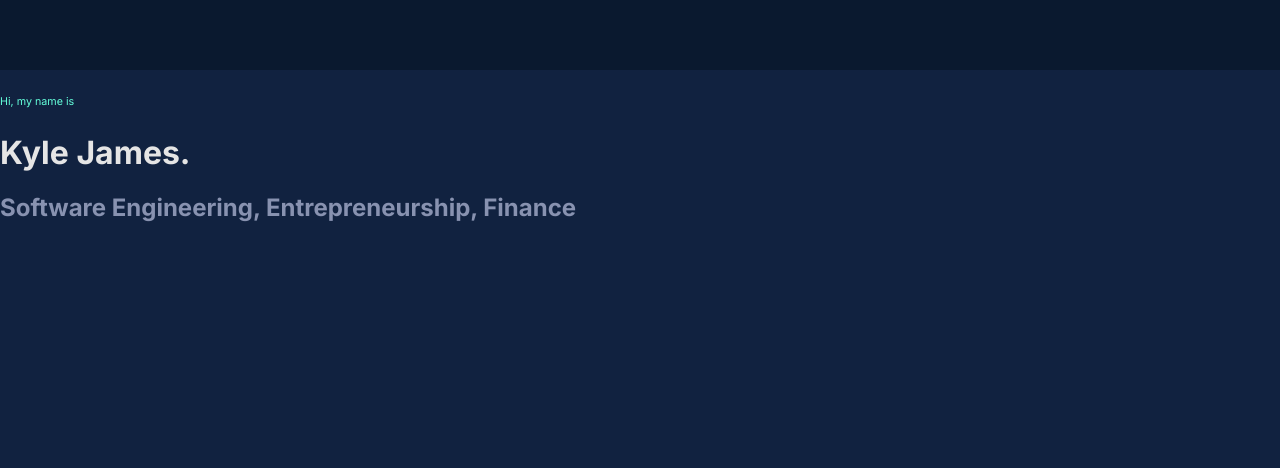
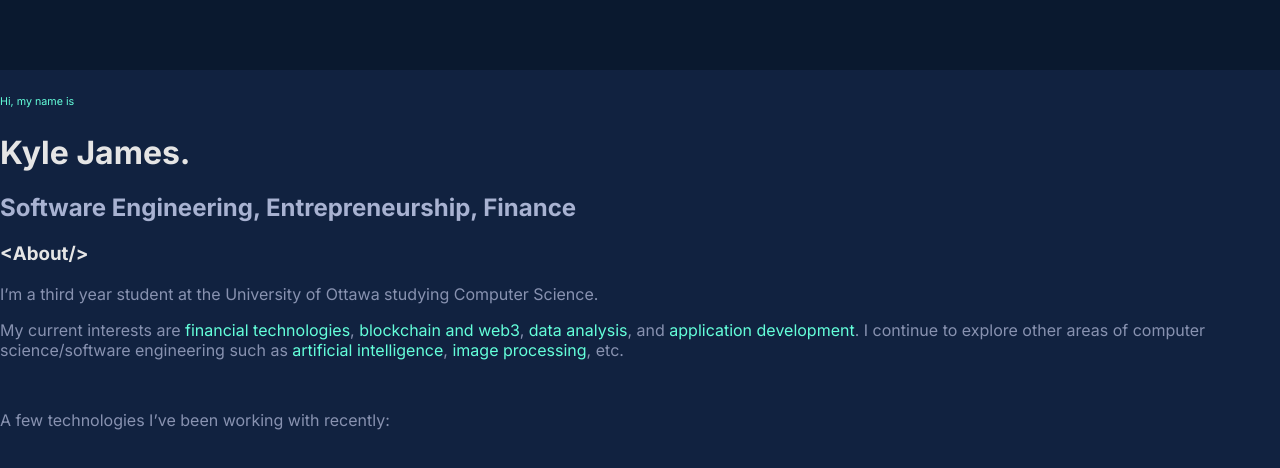
Before and after one commit to caxky/Personal-Site, a React (Create React App) app: page / in a window 1280 px wide. Shown: the top 468 px of the page. Built offline with nearby package versions, Linux system fonts and the light colour scheme.

Commit message:
Added more content to about section and header

```diff
--- a/src/app.scss
+++ b/src/app.scss
@@ -6,5 +6,10 @@
     height: calc(100vh - 70px);
     position: relative;
     top: 70px;
+
+    > *{
+      width: 100vw;
+      height: calc(100vh - 70px);
+    }
   }
 }
--- a/src/assets/styles/_colors.scss
+++ b/src/assets/styles/_colors.scss
@@ -1,6 +1,6 @@
 $dark-blue: #112240;
 $darker-blue: #0A192F;
 $bone-white: #E5E5E5;
-$dark-slate: #A8B2D1;
-$slate: #8892B0;
+$slate: #A8B2D1;
+$dark-slate: #8892B0;
 $aquamarine: #64FFDA;
--- a/src/assets/styles/_fonts.scss
+++ b/src/assets/styles/_fonts.scss
@@ -7,7 +7,7 @@ h1, h2, h3, h4, h5 {
   font-weight: medium;
 }
 
-h6 {
+h6, p {
   font-family: $inter;
   font-weight: normal;
 }
--- a/src/components/about/About.jsx
+++ b/src/components/about/About.jsx
@@ -9,7 +9,17 @@ export default function About() {
         <h2>Software Engineering, Entrepreneurship, Finance</h2>
       </div>
 
-      <div className="about"></div>
+      <div className="about">
+        <h3>{'<About/>'}</h3>
+
+        <p>I’m a third year student at the University of Ottawa studying Computer Science.</p>
+        <p>
+          My current interests are <span>financial technologies</span>, <span>blockchain and web3</span>, <span>data analysis</span>, and <span>application development</span>.
+          I continue to explore other areas of computer science/software engineering such as <span>artificial intelligence</span>, <span>image processing</span>, etc.
+        </p>
+        <br/>
+        <p>A few technologies I’ve been working with recently:</p>
+      </div>
     </div>
   )
 }
--- a/src/components/about/about.scss
+++ b/src/components/about/about.scss
@@ -1,7 +1,17 @@
 @import '../../assets/index.scss';
 
 .about {
-  background-color: azure;
+  h3 {
+    color: $bone-white;
+  }
+
+  p {
+    color: $dark-slate;
+
+    span {
+      color: $aquamarine;
+    }
+  }
 }
 
 .intro {
```
